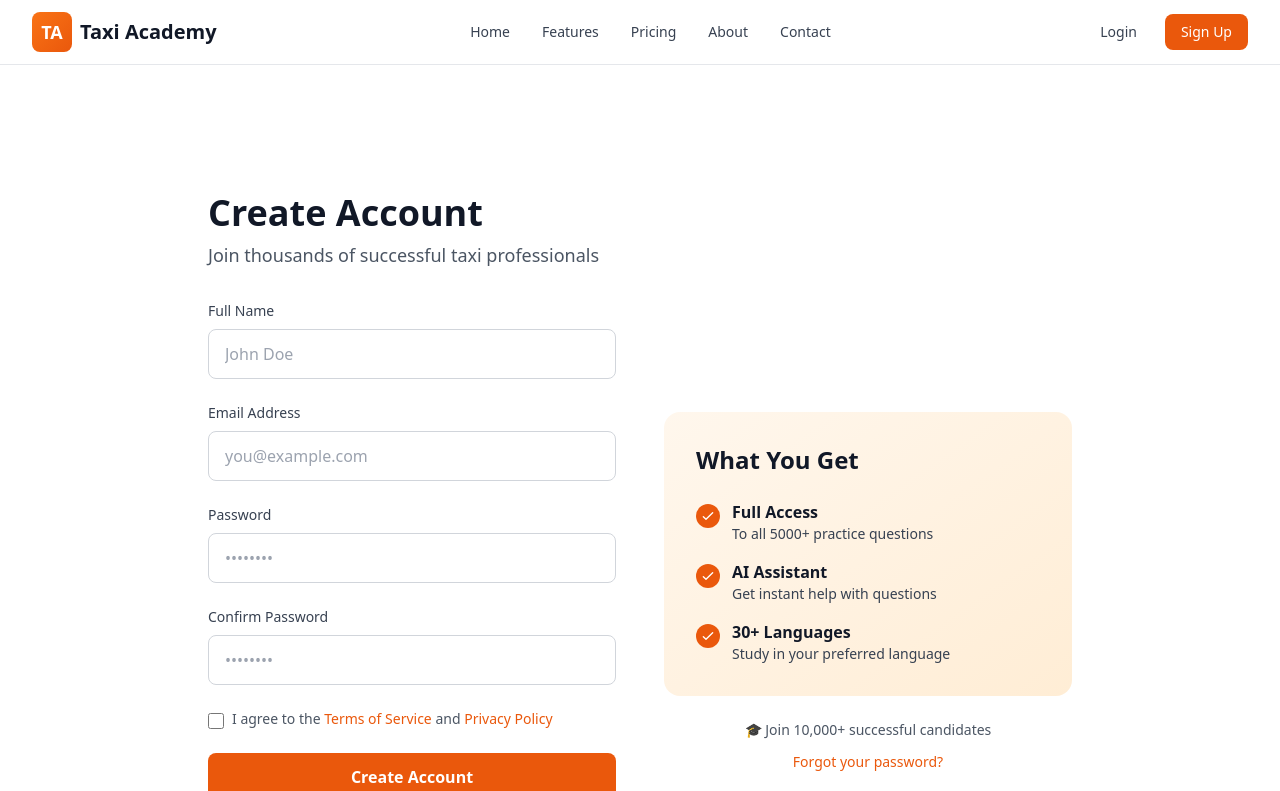
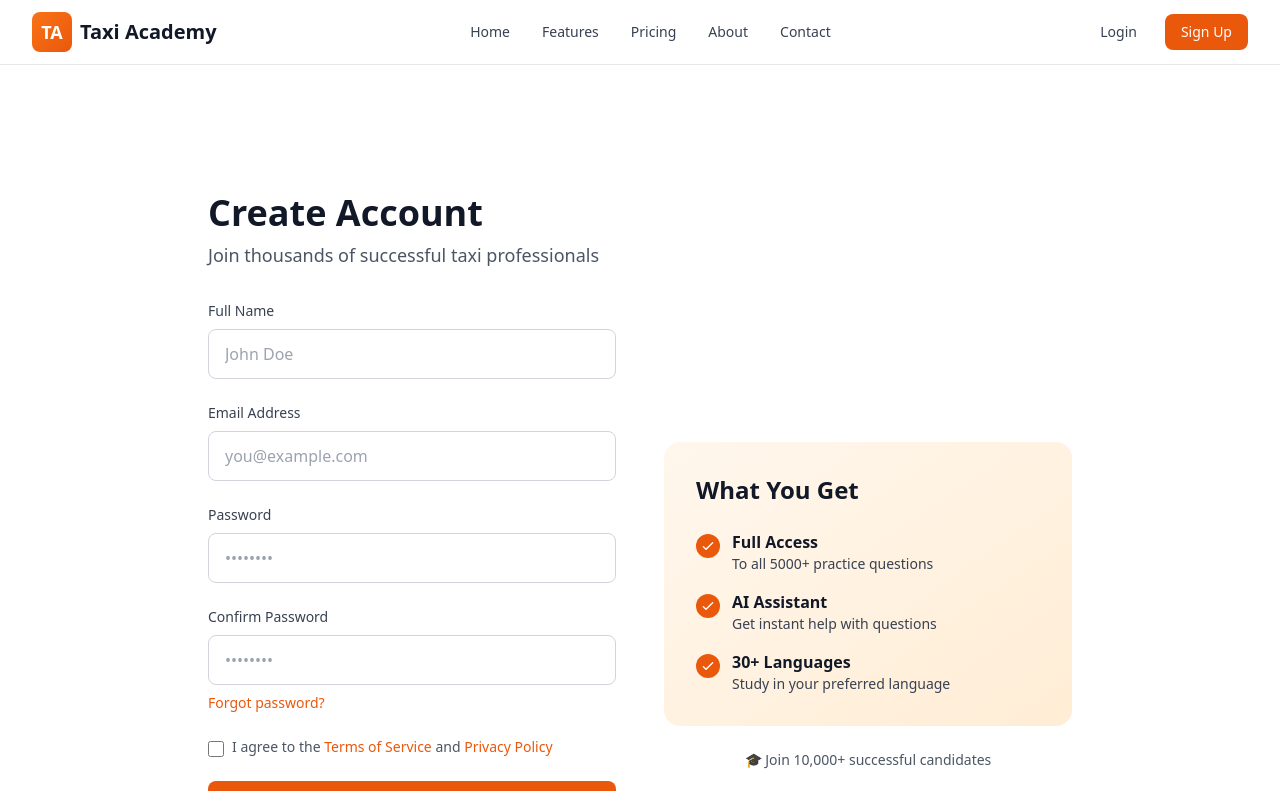
Before and after one commit to Ahmed19000810/wolverhampton-taxi-academy, a React (Vite) app: page /register in a window 1280 px wide. Shown: the top 791 px of the page. Built offline with nearby package versions, Linux system fonts and the light colour scheme.

Commit message:
Move forgot password link below confirm password field

```diff
--- a/client/pages/Register.tsx
+++ b/client/pages/Register.tsx
@@ -60,6 +60,12 @@ export default function Register() {
                   className="w-full px-4 py-3 border border-gray-300 dark:border-slate-600 rounded-lg bg-white dark:bg-slate-800 text-gray-900 dark:text-white placeholder-gray-400 focus:outline-none focus:ring-2 focus:ring-orange-600 dark:focus:ring-orange-500"
                   placeholder="••••••••"
                 />
+                <Link
+                  to="/forgot-password"
+                  className="text-sm text-orange-600 dark:text-orange-500 hover:underline mt-2 block"
+                >
+                  Forgot password?
+                </Link>
               </div>
 
               <label className="flex items-start">
@@ -243,16 +249,10 @@ export default function Register() {
                 </ul>
               </div>
 
-              <div className="text-center space-y-3">
+              <div className="text-center">
                 <p className="text-sm text-gray-600 dark:text-gray-400">
                   🎓 Join 10,000+ successful candidates
                 </p>
-                <Link
-                  to="/forgot-password"
-                  className="block text-sm text-orange-600 dark:text-orange-500 hover:underline font-medium"
-                >
-                  Forgot your password?
-                </Link>
               </div>
             </div>
           </div>
```
